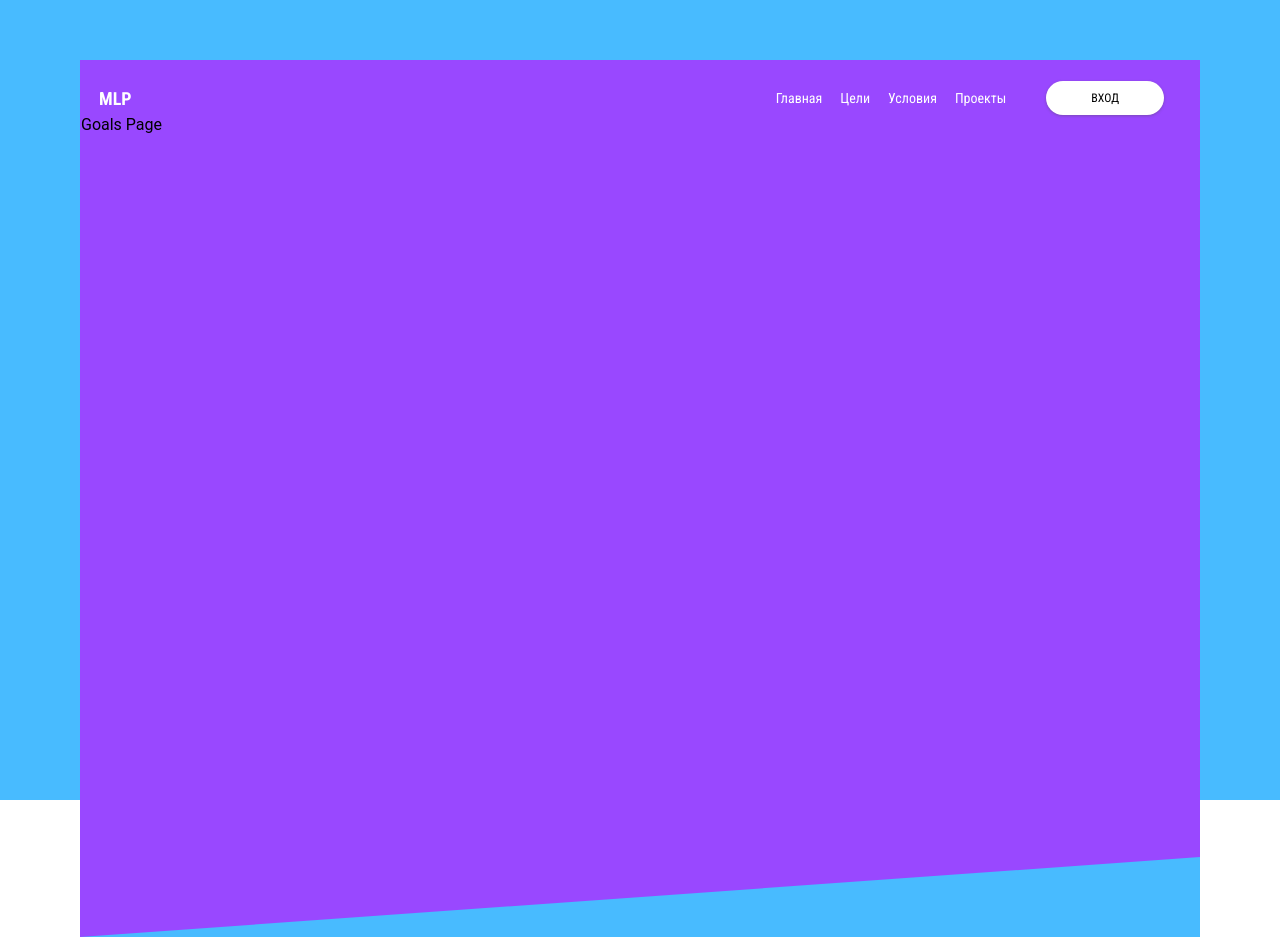
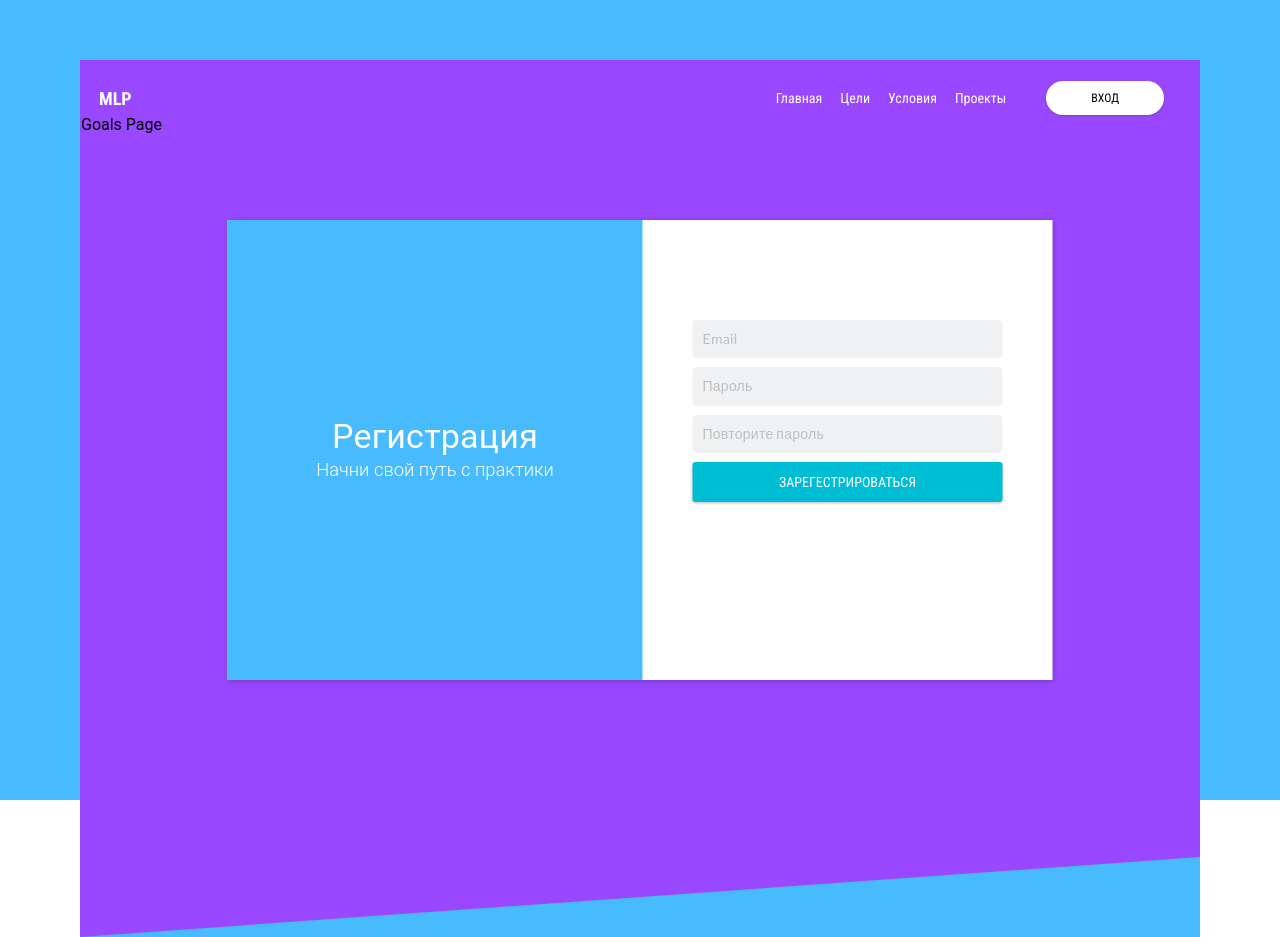
Before and after one commit to multiplayground/mlp-ssr, a Next.js app: page /goals in a window 1280 px wide. Both pictures are taken after a click on the button "ВХОД". Built offline with nearby package versions, Linux system fonts and the light colour scheme.

Commit message:
feature(Auth): new SignUp page

```diff
--- a/ui/Home.tsx
+++ b/ui/Home.tsx
@@ -18,7 +18,7 @@ const Home = (props: IProjectList) => {
 
     return (
         <Wrapper>
-            <GreatingWrapper>
+            <GreetingWrapper>
                 <Text variant="body1" color="primary">
                     Начни карьеру разработчика
                 </Text>
@@ -36,7 +36,7 @@ const Home = (props: IProjectList) => {
                         Условия
                     </Button>
                 </BtnWrapper>
-            </GreatingWrapper>
+            </GreetingWrapper>
             <TilesWrapper>
                 {projectList.map((item: any) => (
                     <ProjectTile {...item} />
@@ -53,7 +53,7 @@ const Wrapper = styled.div`
     flex-wrap: wrap;
 `
 
-const GreatingWrapper = styled.div`
+const GreetingWrapper = styled.div`
     display: flex;
     flex-wrap: wrap;
     align-content: flex-start;
--- a/ui/NavPanel.tsx
+++ b/ui/NavPanel.tsx
@@ -1,8 +1,22 @@
 import Link from 'next/link'
 import styled, { css } from 'styled-components'
 import Button from '../components/Button'
+import SignUp from './SigUp'
+import { useState } from 'react'
+import Modal from '../components/Modal'
 
-export default () => (
+export default () => {
+    const [modalOpen, setModalOpen] = useState(false)
+
+    const siginClickHandle = () => {
+        setModalOpen(true)
+    }
+
+    const onCloseHandle = () => {
+        setModalOpen(false)
+    }
+
+    return (
         <Wrapper>
             <Link href="/">
                 <a>Главная</a>
@@ -17,12 +31,21 @@ export default () => (
                 <a>Проекты</a>
             </Link>
             <Auth>
-            <Button color="white" size="small" roundCorner>
+                <Button
+                    onClick={siginClickHandle}
+                    color="white"
+                    size="small"
+                    roundCorner
+                >
                     Вход
                 </Button>
             </Auth>
+            <Modal isOpen={modalOpen} onClose={onCloseHandle} top="220px">
+                <SignUp />
+            </Modal>
         </Wrapper>
     )
+}
 
 const activeLink = css`
     :hover::after {
--- /dev/null
+++ b/ui/SigUp.tsx
@@ -0,0 +1,52 @@
+import styled from 'styled-components'
+import Button from '../components/Button'
+import Text from '../components/Text'
+import { TextField } from '../components/TextField/index'
+
+const Home = () => {
+    return (
+        <Wrapper>
+            <Greeting>
+                <Text variant="h4" colorBase="palette">
+                    Регистрация
+                </Text>
+                <Text variant="h6" colorBase="palette">
+                    Начни свой путь с практики
+                </Text>
+            </Greeting>
+            <FormWrapper>
+                <TextField placeholder="Email" />
+                <TextField placeholder="Пароль" />
+                <TextField placeholder="Повторите пароль" />
+                <Button color="info" fullWidth>
+                    Зарегестрироваться
+                </Button>
+            </FormWrapper>
+        </Wrapper>
+    )
+}
+
+export default Home
+
+const Wrapper = styled.div`
+    display: flex;
+    min-height: 460px;
+    background-color: aqua;
+    background-color: white;
+    box-shadow: 0 1px 6px 0 rgba(0, 0, 0, 0.24);
+`
+const Greeting = styled.div`
+    background-color: #48bbff;
+    display: flex;
+    align-items: center;
+    flex-direction: column;
+    justify-content: center;
+    width: 415px;
+`
+const FormWrapper = styled.div`
+    margin: 100px 50px;
+    width: 310px;
+    input {
+        margin-bottom: 9px;
+    }
+`
```
Lines whose indentation alone changed are shown as unchanged.
